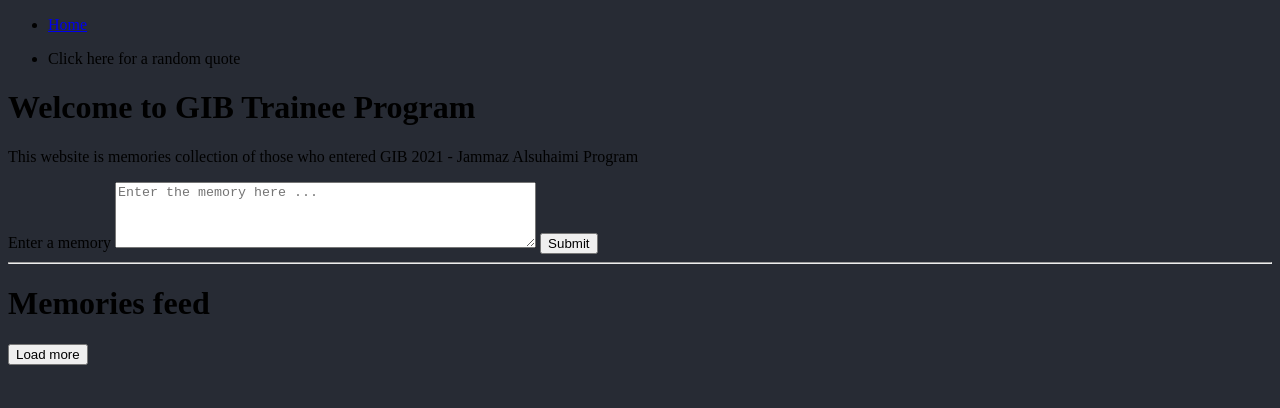
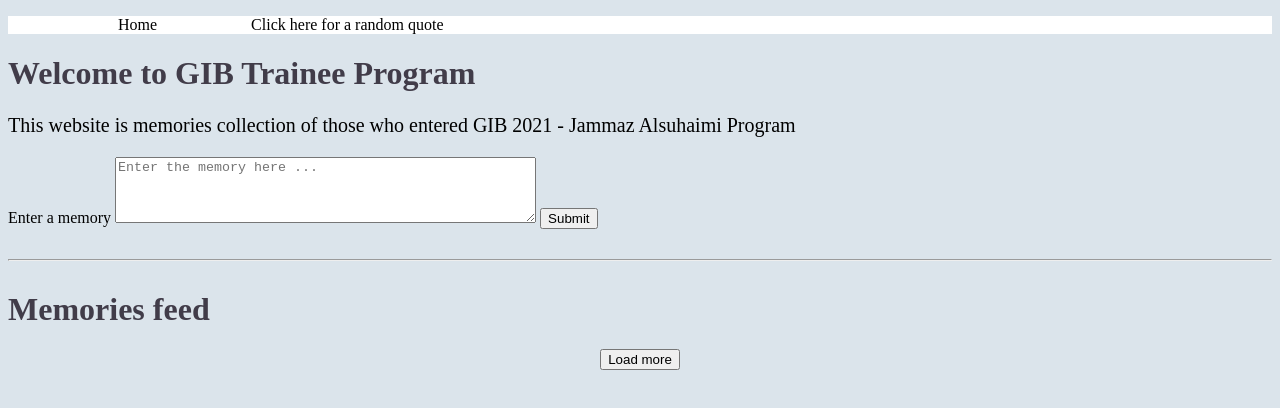
Before and after one commit to Mishalovoper/myweb, a website: page public/index.html in a window 1280 px wide. Drawn offline with Linux system fonts and the light colour scheme.

Commit message:
Update style.css

```diff
--- a/public/css/style.css
+++ b/public/css/style.css
@@ -1,23 +1,41 @@
-.wrapper {
-  margin-right: auto; /* 1 */
-  margin-left:  auto; /* 1 */
-  max-width: 960px; /* 2 */
-  background-color: rgb(214,217,225);
-  padding-right: 10px; /* 3 */
-  padding-left:  10px; /* 3 */
+body{
+  background:#dbe4eb;
+  flex:1;
 }
-body{
-  background: rgb(39,43,52);
+ul {
+  list-style-type: none;
+  background:#fff;
+
 }
-.center{
-  text-align: center;
-  font-family: cursive;
+li {
+  display: inline;
+    margin-left: 50px;
+    padding:20px;
 }
-.centerButton{
-  display: flex;
-  justify-content: center;
-  align-items: center;
+a{
+  color:#000;
+  text-decoration:none;
 }
-.marginTop{
-  margin-top: 20px;
+h1{
+  color:#413c49;
 }
+p{
+  font-size:20px;
+}
+hr{
+  margin-top:30px;
+  margin-bottom:30px;
+}
+#gg{
+    color:#000;
+  text-decoration:none;
+  font-size:16px;
+  display:inline;
+}
+#date{
+  color:#
+}
+#last_container{
+    display:block;
+  text-align:center;
+}
```
